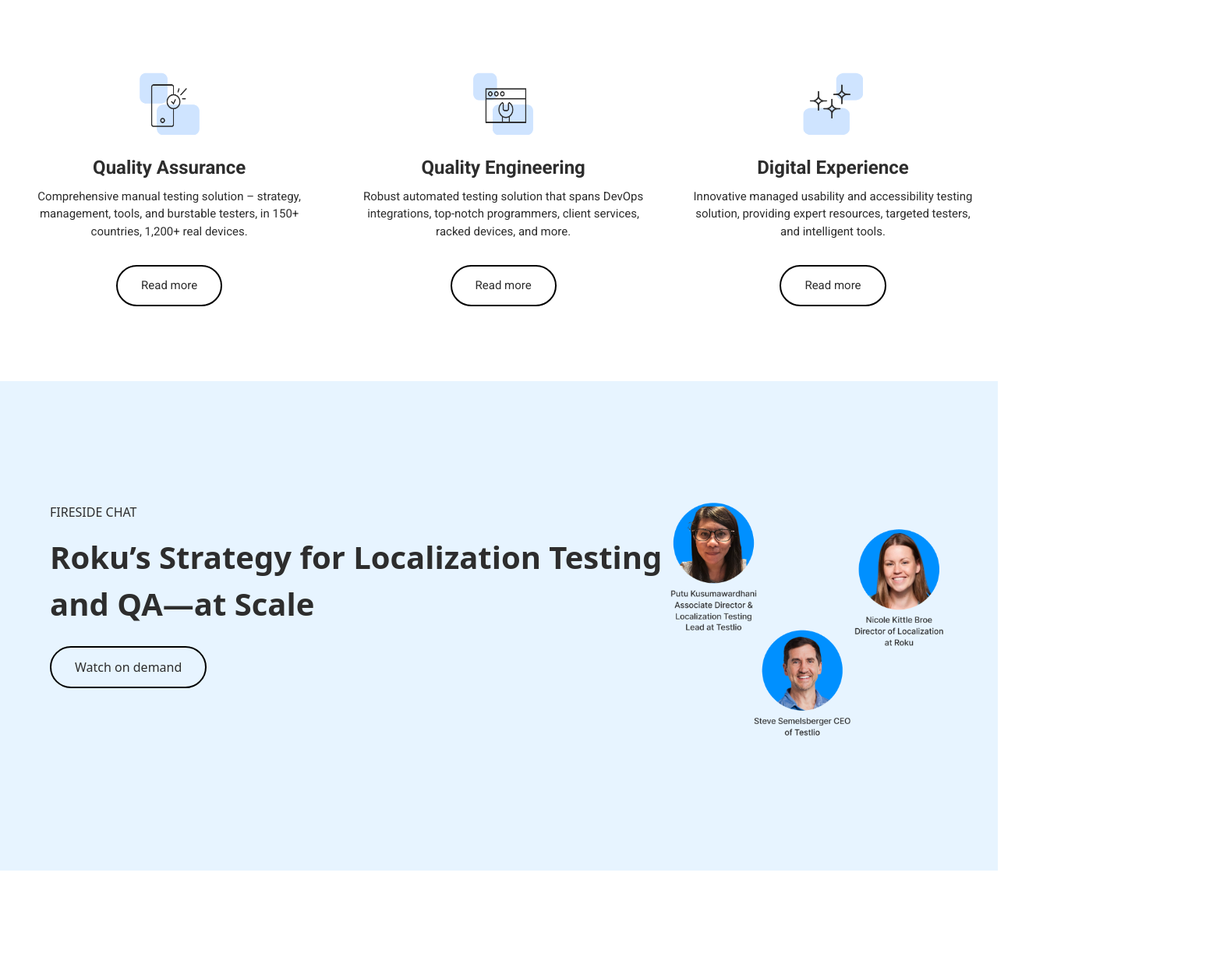
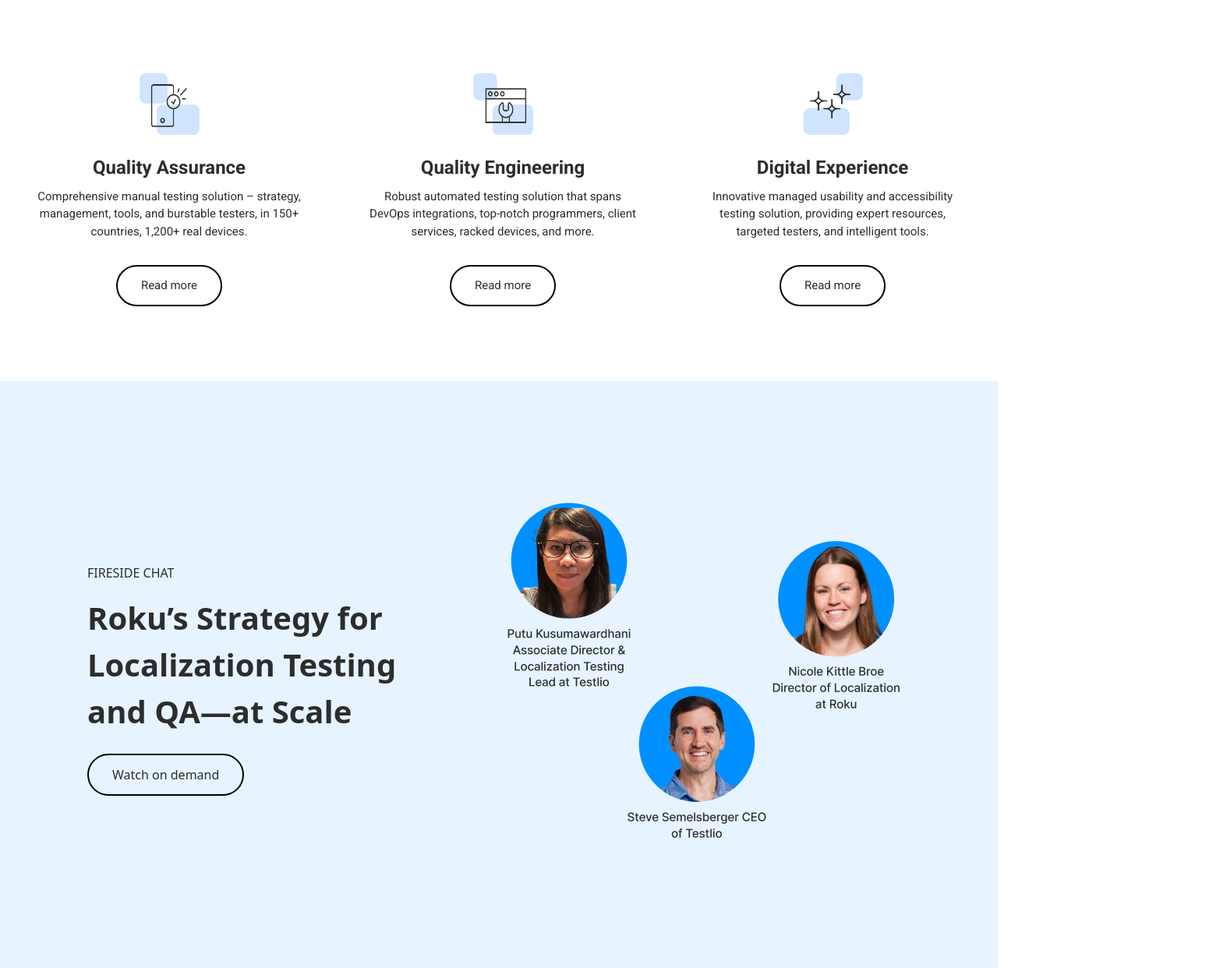
Before and after one commit to KOtepalu/KL, a website: page public/index.html in a window 1280 px wide. Shown: the part 1135-2377 px from the top of the page at 78% size, 1574 px wide, since content can reach past the window. Drawn offline with nearby package versions, Linux system fonts and the light colour scheme; a web font is replaced by a local one.

Commit message:
mingid uuendused

```diff
--- a/public/index.html
+++ b/public/index.html
@@ -11,7 +11,7 @@
 </head>
 <body class="text-[#2d2d2d]">
     <header class="bg-white">
-        <nav class="flex justify-between items-center h-24 my-auto mx-auto w-[1184px] text-sm font-body font-normal">
+        <nav class="flex justify-between items-center h-24 my-auto mx-auto max-w-[1184px] text-sm font-body font-normal">
             <div>
                 <img class="w-32" src="../testlio-logo.png" alt="testlio-logo">
             </div>
@@ -19,7 +19,7 @@
                 <ul class="flex md:flex-row flex-col md:items-center md:gap-[2vw] gap-8  text-[#2d2d2d] text-sm font-body font-normal">
                     <li class="relative group px-3 py-2">
                         <a class="px-4 py-2 rounded-full hover:bg-[#E7F4FF]" href="#">Solutions</a>
-                        <div class="absolute top-0 -left-48 transition group-hover:translate-y-5 translate-y-0 opacity-0 invisible group-hover:opacity-100 group-hover:visible duration-500 ease-in-out group-hover:transform z-50 w-[1500px] transform">
+                        <div class="absolute top-0 -left-48 transition group-hover:translate-y-5 translate-y-0 opacity-0 invisible group-hover:opacity-100 group-hover:visible duration-500 ease-in-out group-hover:transform z-50 max-w-[1500px] transform">
                             <div class="relative top-12 p-6 bg-white shadow-xl w-full">
                                 <p>Solutions</p>
                             </div>
@@ -56,7 +56,7 @@
         }
     </script>
     <!--SECTION 1 HERO-->
-    <div class="bg-[#e6f4ff] flex grid-flow-col h-full">
+    <div class="bg-[#e6f4ff] flex grid-flow-col h-full w-screen">
         <div class="p-4 w-1/2 pl-16 pt-16">
             <h1 class="text-5xl font-title p-2 pt-4">Your trusted partner in critical testing moments</h1>
             <p class="text-base font-body text-[#2d2d2d] p-2 pt-4">Tackle the most demanding software testing challenges with Testlio. No matter the stakes or scale, our solutions combine humans and AI-powered machines to ensure optimal quality in any location, on any device, in any language, or through any payment system.</p>
@@ -72,7 +72,7 @@
     </div>
     <!--SECTION 2 LOGO SLIDER-->
     <div class="w-screen flex justify-center items-center bg-[#C3E4FF] h-48">
-        <div class="inline-flex flex-nowrap bg-[#C3E4FF] overflow-hidden mask mask-linear-gradient w-[1184px]">
+        <div class="inline-flex flex-nowrap bg-[#C3E4FF] overflow-hidden mask mask-linear-gradient max-w-[1184px]">
             <ul class="flex items-center justify-center md:justify-start [&_li]:mx-7 [&_img]:max-w-36 [&_img]:max-h-16 animate-infinite-scroll">
                 <li>
                     <img src="/logod/Logo-Amazon-pngcontainer.png.webp" alt="Amazon logo">
@@ -146,44 +146,44 @@
         </div>
     </div>
     <!--SECTION 3-->
-    <section class="py-24">
+    <section class="w-screen justify-center items-center flex py-24">
         <div class="px-6">
             <div>
                 <h2 class="font-title text-center text-[48px] mx-36">Complete QA, QE, and DX solutions</h2>
                 <p class="text-center text-xl mx-[140.75px] mt-[24px] mb-[96px]">Across your software testing needs, we can help. Testlio provides quality assurance, quality engineering, and digital experience solutions to help you move fast and ensure exceptional digital products—all at compelling economic value.</p>
             </div>
             <div class="flex mt-[-32px] mx-[-20px] warp">
-                <div class="text-center mt-8 px-5">
-                    <figure class="flex justify-center"><img src="../quality-assurance.png" alt="Assurance" class="h-[80px] w-[77px]"></figure>
+                <div class="text-center mt-8 px-10">
+                    <figure class="flex justify-center items-center"><img src="../quality-assurance.png" alt="Assurance" class="h-[80px] w-[77px]"></figure>
                     <h4 class="mt-6 mb-2 text-1xl font-body"><strong>Quality Assurance</strong></h4>
-                    <p class="text-sm font-body">Comprehensive manual testing solution – strategy, management, tools, and burstable testers, in 150+ countries, 1,200+ real devices.</p>
+                    <p class="text-sm font-body text-wrap text-center">Comprehensive manual testing solution – strategy, management, tools, and burstable testers, in 150+ countries, 1,200+ real devices.</p>
                     <div class="mt-8"><button class="bg-white  text-nupp font-body py-[13px] px-[30px] rounded-full border-black border-2 hover:bg-black hover:text-white">Read more</button></div>
                 </div>
-                <div class="text-center mt-8 px-5">
-                    <figure class="flex justify-center"><img src="../quality-engineering.png" alt="Engineering" class="h-[80px] w-[77px]"></figure>
+                <div class="text-center mt-8 px-10">
+                    <figure class="flex justify-center items-center"><img src="../quality-engineering.png" alt="Engineering" class="h-[80px] w-[77px]"></figure>
                     <h4 class="mt-6 mb-2 text-1xl font-body"><strong>Quality Engineering</strong></h4>
-                    <p class="text-sm font-body">Robust automated testing solution that spans DevOps integrations, top-notch programmers, client services, racked devices, and more.</p>
+                    <p class="text-sm font-body text-wrap text-center">Robust automated testing solution that spans DevOps integrations, top-notch programmers, client services, racked devices, and more.</p>
                     <div class="mt-8"><button class="bg-white  text-nupp font-body py-[13px] px-[30px] rounded-full border-black border-2 hover:bg-black hover:text-white">Read more</button></div>
                 </div>
-                <div class="text-center mt-8 px-5">
-                    <figure class="flex justify-center"><img src="../digital-experience.png" alt="Experience" class="h-[80px] w-[77px]"></figure>
+                <div class="text-center mt-8 px-10">
+                    <figure class="flex justify-center items-center"><img src="../digital-experience.png" alt="Experience" class="h-[80px] w-[77px]"></figure>
                     <h4 class="mt-6 mb-2 text-1xl font-body"><strong>Digital Experience</strong></h4>
-                    <p class="text-sm font-body">Innovative managed usability and accessibility testing solution, providing expert resources, targeted testers, and intelligent tools.</p>
+                    <p class="text-sm font-body text-wrap text-center">Innovative managed usability and accessibility testing solution, providing expert resources, targeted testers, and intelligent tools.</p>
                     <div class="mt-8"><button class="bg-white  text-nupp font-body py-[13px] px-[30px] rounded-full border-black border-2 hover:bg-black hover:text-white">Read more</button></div>
                 </div>
             </div>
         </div>
     </section>
     <!--SECTION 4-->
-    <section class="py-24 bg-[#E7F4FF]">
+    <section class="w-screen justify-center items-center flex py-24 bg-[#E7F4FF]">
         <div class="px-[24px]">
-            <div class="py-[60px] px-[40px] bg-[#E7F4FF] flex justify-evenly">
-                <div>
+            <div class="py-[60px] px-[40px] bg-[#E7F4FF] flex justify-center items-center">
+                <div class="px-12 w-1/2">
                     <p class="text-[16px]">FIRESIDE CHAT</p>
                     <h2 class="text-[40px] mt-[16px] flex text-wrap font-bold">Roku’s Strategy for Localization Testing and QA—at Scale</h2>
                     <div class="mt-[24px]"><button class="bg-[#E7F4FF] py-[13px] px-[30px] rounded-full border-black border-2 hover:bg-black hover:text-[#E7F4FF]">Watch on demand</button></div>
                 </div>
-                <div>
+                <div class="w-1/2">
                     <img src="../homepageroku-webinar.png" alt="figures">
                 </div>
             </div>
@@ -191,7 +191,7 @@
     </section>
      <!--SECTION 5-->
      <div class="w-screen justify-center items-center flex pt-32 pb-32">
-        <div class="w-[1044px]">
+        <div class="max-w-[1044px]">
             <h2 class="font-title text-center text-[48px] mx-36">It's time to test differently</h2>
             <p class="text-xl text-center font-body text-[#2d2d2d] p-2 pt-4">Testlio uniquely blends a software platform, freelance tester network, and expert client services to deliver comprehensive software testing solutions.</p>
             <div class="mt-8 grid grid-cols-3 gap-10 items-center">
@@ -218,7 +218,7 @@
     </div>
     <!--SECTION 6-->
     <div class="w-screen justify-center items-center flex pt-64 pb-64" style="background-image: url('../raods-rivers-test-3.jpg');width:100%; background-size: cover;">
-        <div class="w-[1184px] space-y-7">
+        <div class="max-w-[1184px] space-y-7">
             <p class="font-body text-sm font-black text-white">NEW EBOOK</p>
             <h2 class="font-title text-4xl text-white">Value-based QA Staffing <br> for Mobile App Testing</h2>
             <div class="mt-8"><button class="bg-white text-nupp font-body text-black py-[13px] px-[30px] rounded-full border-white border-2 hover:bg-[#E6E6E6] hover:text-black hover:border-[#E6E6E6]">Download ebook</button></div>
@@ -226,7 +226,7 @@
     </div>
     <!--SECTION 6-->
     <div class="w-screen justify-center items-center flex pt-32 pb-32 bg-[#E7F4FF]">
-        <div class="w-[1044px] bg-[#9D61ED] pt-9 pb-16 pr-24 pl-24 rounded-2xl">
+        <div class="max-w-[1044px] bg-[#9D61ED] pt-9 pb-16 pr-24 pl-24 rounded-2xl">
             <div class="mt-8 grid grid-cols-2 gap-1 items-center">
                 <div class="space-y-7">
                     <p class="font-body text-sm font-bold text-white">FUSED SOFTWARE TESTING</p>
```
Also changed, not shown: public/style.css.
